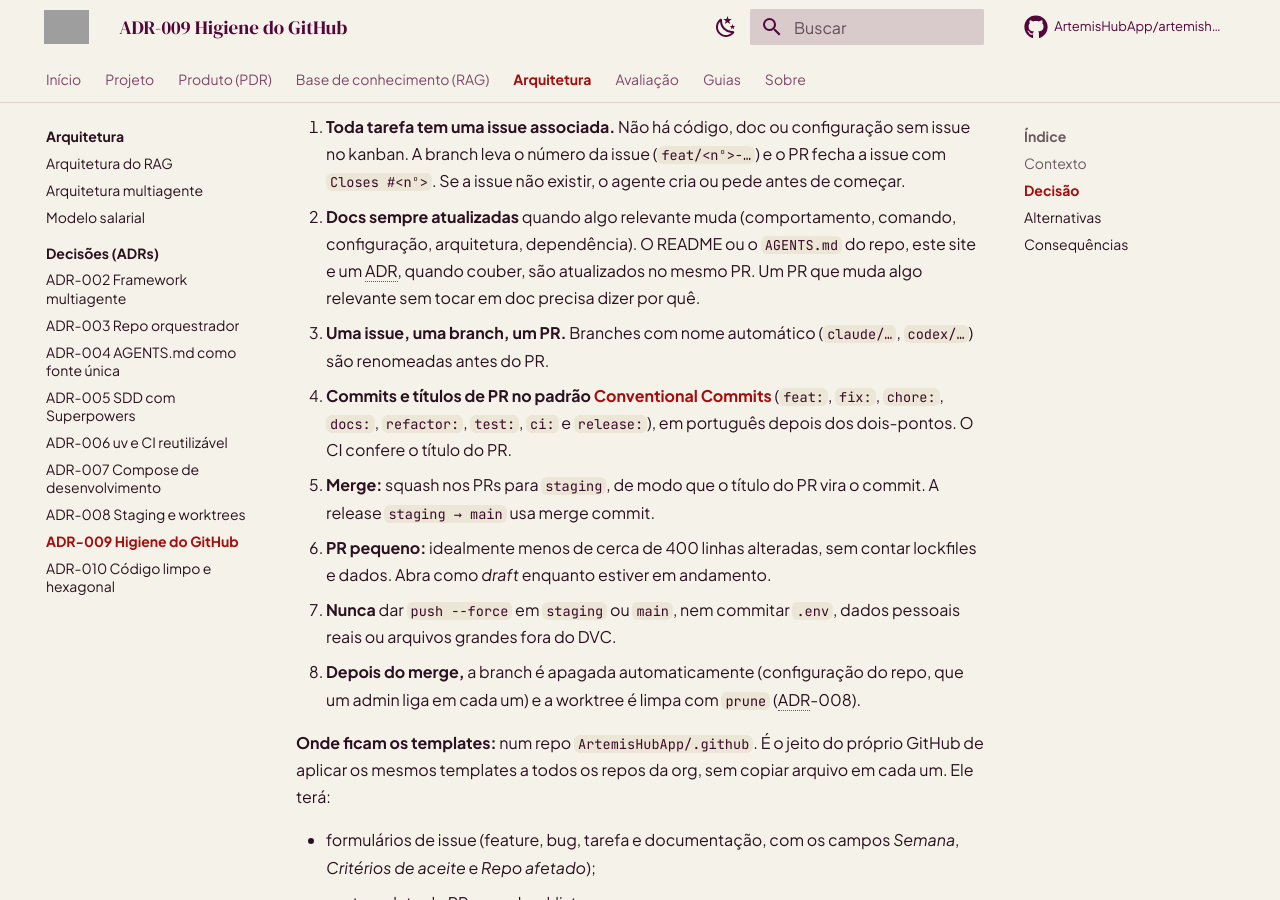
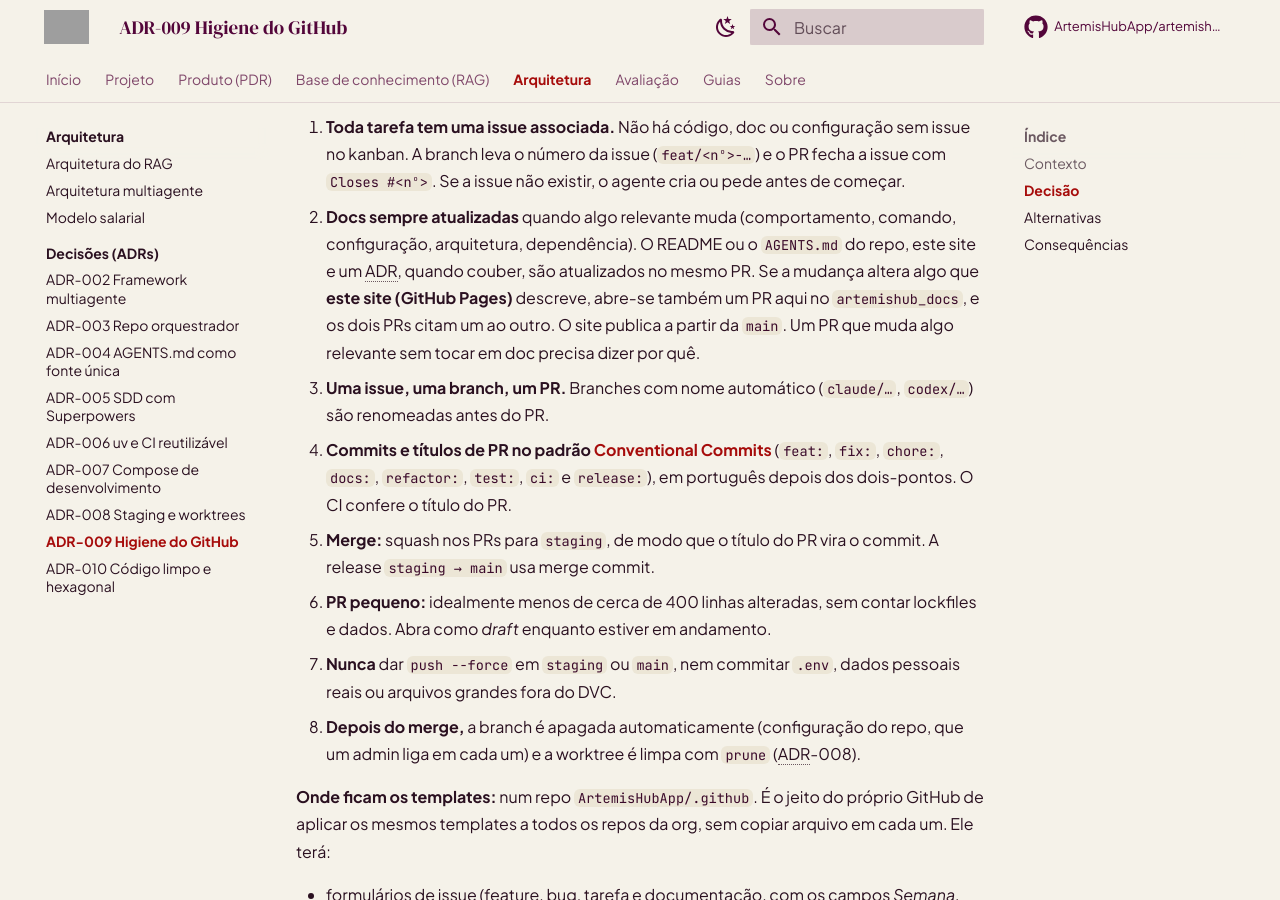
Before and after one commit to ArtemisHubApp/artemishub_docs, an MkDocs documentation site: the page built from docs/adr/009-higiene-github.md, in a window 1280 px wide and 900 px high, scrolled down 537 px. Built offline with MkDocs 1.6.1 and Material for MkDocs 9.7.7, drawn with Linux system fonts in a browser that asks for light colours; comment, search, counter and statistics services are not loaded; grey boxes are pictures that could not be loaded.

Commit message:
docs: regra de docs inclui atualizar o site (GitHub Pages)
Co-Authored-By: Claude Opus 5.5 <noreply@anthropic.com>
Claude-Session: https://claude.ai/code/session_01C7rx55NH2rrY19HBYNtho4

```diff
--- a/docs/adr/009-higiene-github.md
+++ b/docs/adr/009-higiene-github.md
@@ -17,7 +17,7 @@ Em 17/11/2026 nenhum repo tinha template de issue ou de PR. Havia **19 branches
 Regras para pessoas e agentes, escritas no `AGENTS.md` do orquestrador:
 
 1. **Toda tarefa tem uma issue associada.** Não há código, doc ou configuração sem issue no kanban. A branch leva o número da issue (`feat/<nº>-…`) e o PR fecha a issue com `Closes #<nº>`. Se a issue não existir, o agente cria ou pede antes de começar.
-2. **Docs sempre atualizadas** quando algo relevante muda (comportamento, comando, configuração, arquitetura, dependência). O README ou o `AGENTS.md` do repo, este site e um ADR, quando couber, são atualizados no mesmo PR. Um PR que muda algo relevante sem tocar em doc precisa dizer por quê.
+2. **Docs sempre atualizadas** quando algo relevante muda (comportamento, comando, configuração, arquitetura, dependência). O README ou o `AGENTS.md` do repo, este site e um ADR, quando couber, são atualizados no mesmo PR. Se a mudança altera algo que **este site (GitHub Pages)** descreve, abre-se também um PR aqui no `artemishub_docs`, e os dois PRs citam um ao outro. O site publica a partir da `main`. Um PR que muda algo relevante sem tocar em doc precisa dizer por quê.
 3. **Uma issue, uma branch, um PR.** Branches com nome automático (`claude/…`, `codex/…`) são renomeadas antes do PR.
 4. **Commits e títulos de PR no padrão [Conventional Commits](https://www.conventionalcommits.org/pt-br/)** (`feat:`, `fix:`, `chore:`, `docs:`, `refactor:`, `test:`, `ci:` e `release:`), em português depois dos dois-pontos. O CI confere o título do PR.
 5. **Merge:** squash nos PRs para `staging`, de modo que o título do PR vira o commit. A release `staging → main` usa merge commit.
```
Also changed, not shown: docs/guias/orquestrador.md (+1 -1 lines).
